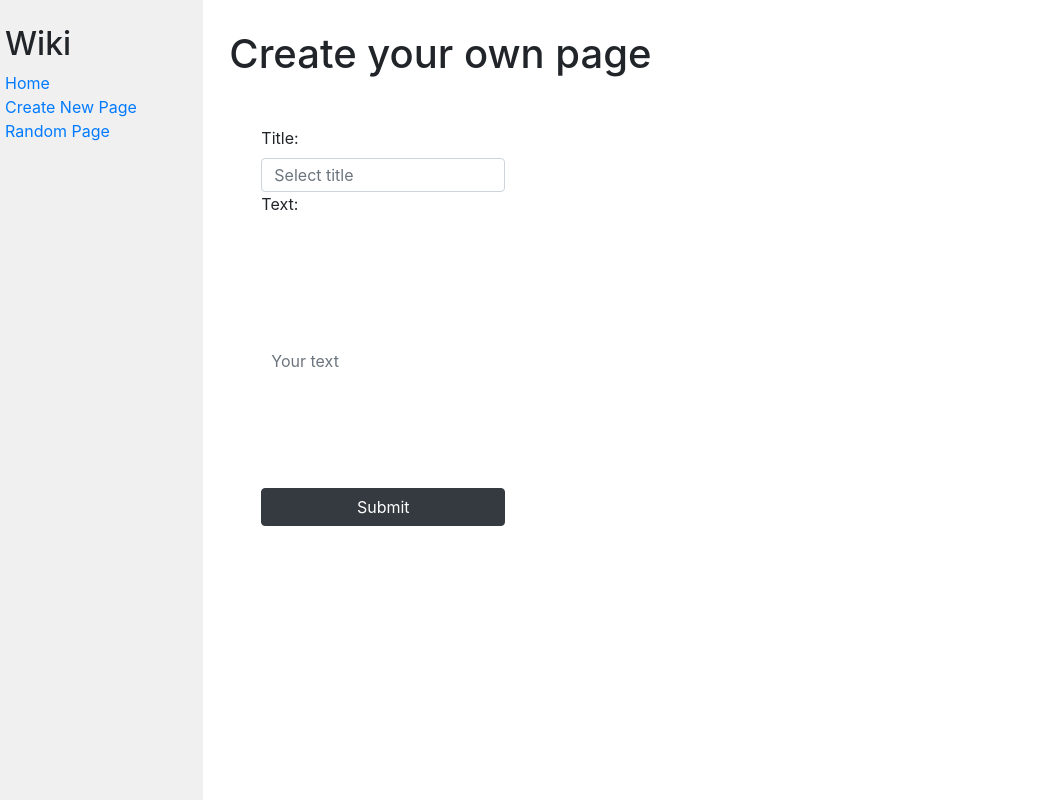
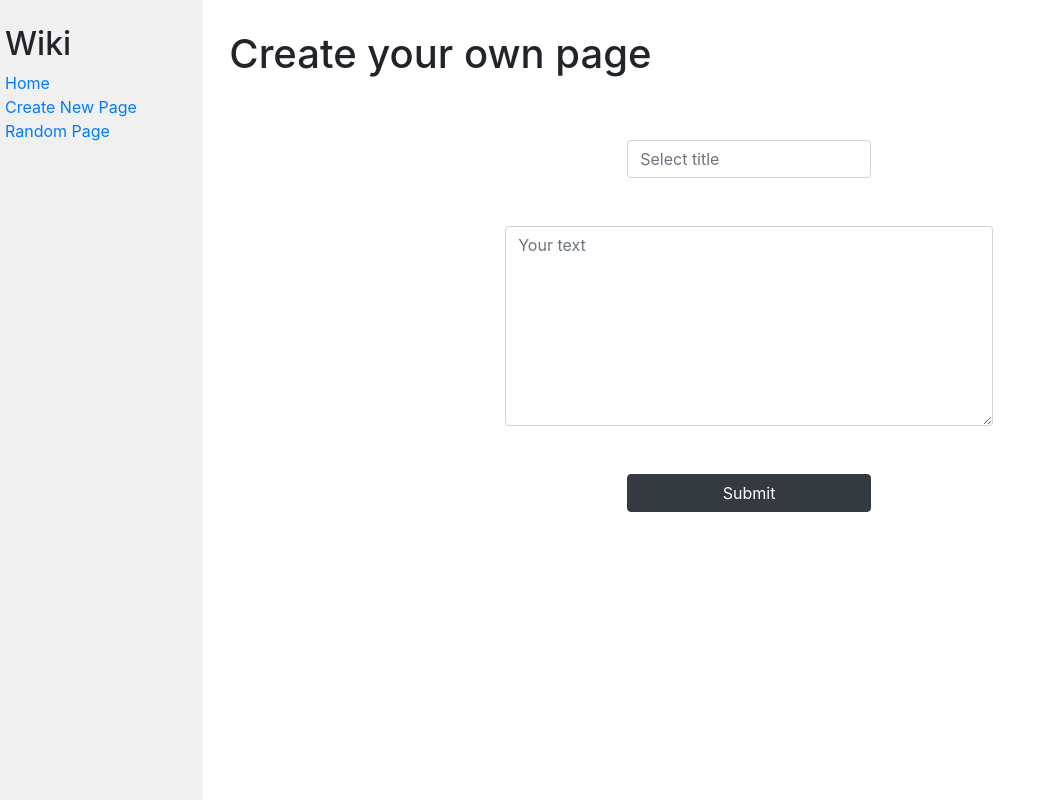
Before and after one commit to klemen223342/encyclopedia, a Django app: page /create in a window 1280 px wide. Shown: the whole page, without its empty margins (0-1050 px from the left). Run offline with Django 3.2, Linux system fonts and the light colour scheme; some libraries are stand-ins or nearby versions.

Commit message:
add some css to cfreate entry file

```diff
--- a/wiki/encyclopedia/static/encyclopedia/styles.css
+++ b/wiki/encyclopedia/static/encyclopedia/styles.css
@@ -25,6 +25,7 @@ textarea {
     width: 100%;
     font-size: 15px;
     line-height: 15px;
+    background-color: black;
 }
 
 .sidebar {
@@ -36,24 +37,9 @@ textarea {
 .sidebar h2 {
     margin-top: 5px;
 }
-#text{
 
+label{
 
-    height: 300px; /* Set the height of the input */
-    width: 100%; /* Set the width of the input */
-    padding: 0; /* Remove padding */
-    margin: 0; /* Reset margin */
-    border: none; /* Remove border */
-    outline: none; /* Remove outline */
-    resize: none; /* Disable resizing of the input */
-    font-size: 16px; /* Set the font size */
-    line-height: 1.5; /* Set the line height */
-    overflow-y: auto; /* Enable vertical scrolling if content exceeds the height */
-    text-align: left; /* Align text to the left */
-    caret-color: transparent; /* Make the cursor transparent */
-    /* Adjust text indentation to start from the top-left corner */
-    padding-top: 10px; /* Adjust as needed */
-    padding-left: 10px; /* Adjust as needed */
-
+    margin-top: 20px;
 
 }
--- a/wiki/encyclopedia/templates/encyclopedia/createEntry.html
+++ b/wiki/encyclopedia/templates/encyclopedia/createEntry.html
@@ -6,12 +6,12 @@
 {%block body%}
 
     <h1 class="mx-3">Create your own page</h1>
-    <form action="{% url 'encyclopedia:create_entry'%}" method="post" style="height:50vh" class=" mx-5 title mb-3 my-5 d-flex justify-content-center flex-column">
+    <form action="{% url 'encyclopedia:create_entry'%}" method="post" style="height:50vh" class=" mx-5 title mb-3 my-5 d-flex justify-content-center align-items-center flex-column">
 
-       <label for="title">Title:</label>
+
         {% csrf_token%}
         {{title.title}}
-        <label for="text">Text:</label>
+
         {% csrf_token%}
         {{text.text}}
         <button class="btn w-25 btn-dark" type="submit">Submit</button>
--- a/wiki/encyclopedia/views.py
+++ b/wiki/encyclopedia/views.py
@@ -14,10 +14,10 @@ class SearchForm(forms.Form):
     search = forms.CharField(widget=forms.TextInput(attrs={'autocomplete':'off','class':'search','placeholder':'Search'}))
 
 class PageTitle(forms.Form):
-    title = forms.CharField(widget=forms.TextInput(attrs={'autocomplete':'off','id':'title', 'class':'form-control w-25','placeholder':'Select title'}))
+    title = forms.CharField(widget=forms.TextInput(attrs={'autocomplete':'off','id':'title', 'class':' form-control w-25','placeholder':'Select title'}))
 
 class TextForm(forms.Form):
-    text = forms.CharField(widget=forms.TextInput(attrs={'autocomplete':'off','id':'text','class':'form-control w-25 my-5 h-50','placeholder':'Your text'}))
+    text = forms.CharField(widget=forms.Textarea(attrs={'autocomplete':'off','id':'text','class':' my-5 form-control w-50 h-50','placeholder':'Your text'}))
 
 def index(request):
 
```
